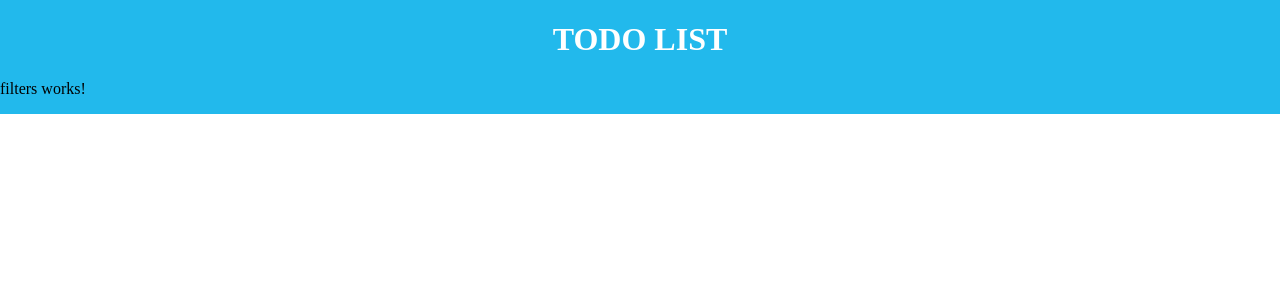
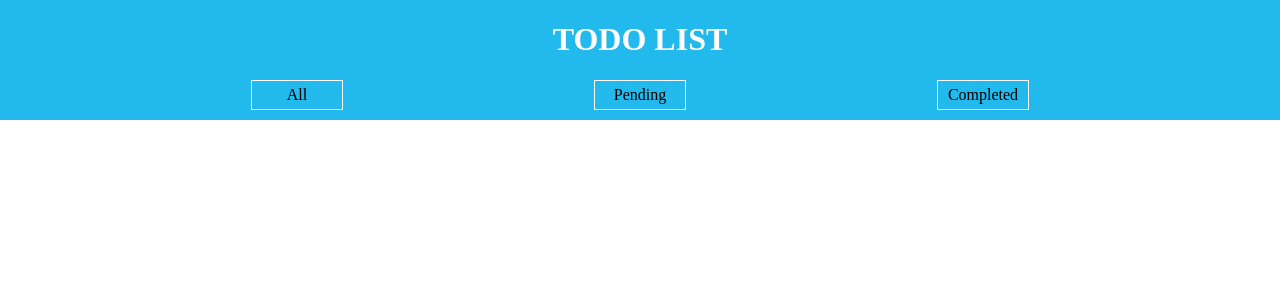
Before and after one commit to jrodva/todo-list, an Angular app: page / in a window 1280 px wide. Shown: the top 300 px of the page. Built offline with nearby package versions, Linux system fonts and the light colour scheme.

Commit message:
feat: add filters with content to the header

```diff
--- a/src/app/components/filter/filter.component.html
+++ b/src/app/components/filter/filter.component.html
@@ -1 +1,3 @@
-<p>filter works!</p>
+<div class="filter-option">
+  {{name}}
+</div>
--- a/src/app/components/filter/filter.component.scss
+++ b/src/app/components/filter/filter.component.scss
@@ -0,0 +1,6 @@
+.filter-option {
+  border: 1px solid #FFFFFF;
+  padding: 5px;
+  width: 80px;
+  text-align: center;
+}
--- a/src/app/components/filter/filter.component.ts
+++ b/src/app/components/filter/filter.component.ts
@@ -1,4 +1,5 @@
-import { Component } from '@angular/core';
+import { Component, Input } from '@angular/core';
+import { FILTERS } from "../../constants/filters.constants";
 
 @Component({
   selector: 'app-filter',
@@ -6,5 +7,6 @@ import { Component } from '@angular/core';
   styleUrls: ['./filter.component.scss']
 })
 export class FilterComponent {
-
+  @Input() name: string = '';
+  protected readonly FILTERS = FILTERS;
 }
--- a/src/app/components/filters/filters.component.html
+++ b/src/app/components/filters/filters.component.html
@@ -1 +1,4 @@
-<p>filters works!</p>
+<div class="filter-container">
+  <app-filter *ngFor="let filter of filters" [name]="filter.name">
+  </app-filter>
+</div>
--- a/src/app/components/filters/filters.component.scss
+++ b/src/app/components/filters/filters.component.scss
@@ -0,0 +1,5 @@
+.filter-container {
+  display: flex;
+  justify-content: space-evenly;
+  margin-bottom: 10px;
+}
--- a/src/app/components/filters/filters.component.ts
+++ b/src/app/components/filters/filters.component.ts
@@ -1,4 +1,6 @@
 import { Component } from '@angular/core';
+import { FILTERS } from '../../constants/filters.constants';
+import { Filter } from '../../interfaces/filter';
 
 @Component({
   selector: 'app-filters',
@@ -6,5 +8,5 @@ import { Component } from '@angular/core';
   styleUrls: ['./filters.component.scss']
 })
 export class FiltersComponent {
-
+  filters: Filter[] = FILTERS;
 }
--- /dev/null
+++ b/src/app/constants/filters.constants.ts
@@ -0,0 +1,13 @@
+import { Filter } from '../interfaces/filter';
+
+export const FILTERS: Filter[] = [
+  {
+    name: 'All'
+  },
+  {
+    name: 'Pending'
+  },
+  {
+    name: 'Completed'
+  }
+];
--- /dev/null
+++ b/src/app/interfaces/filter.ts
@@ -0,0 +1,3 @@
+export interface Filter {
+  name: string;
+}
```
